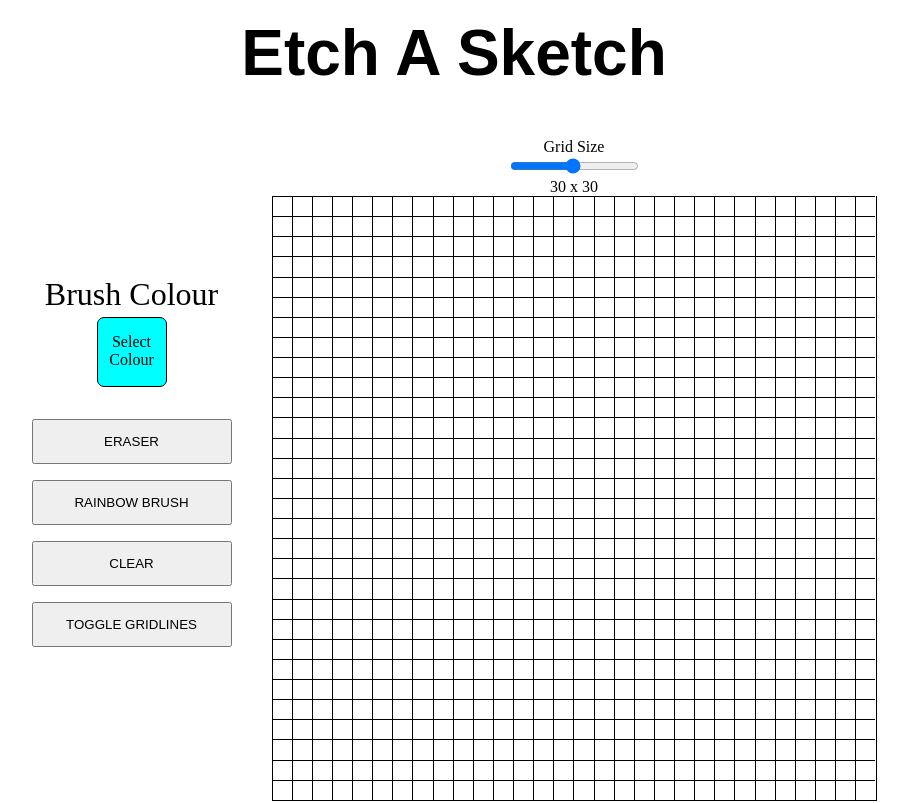
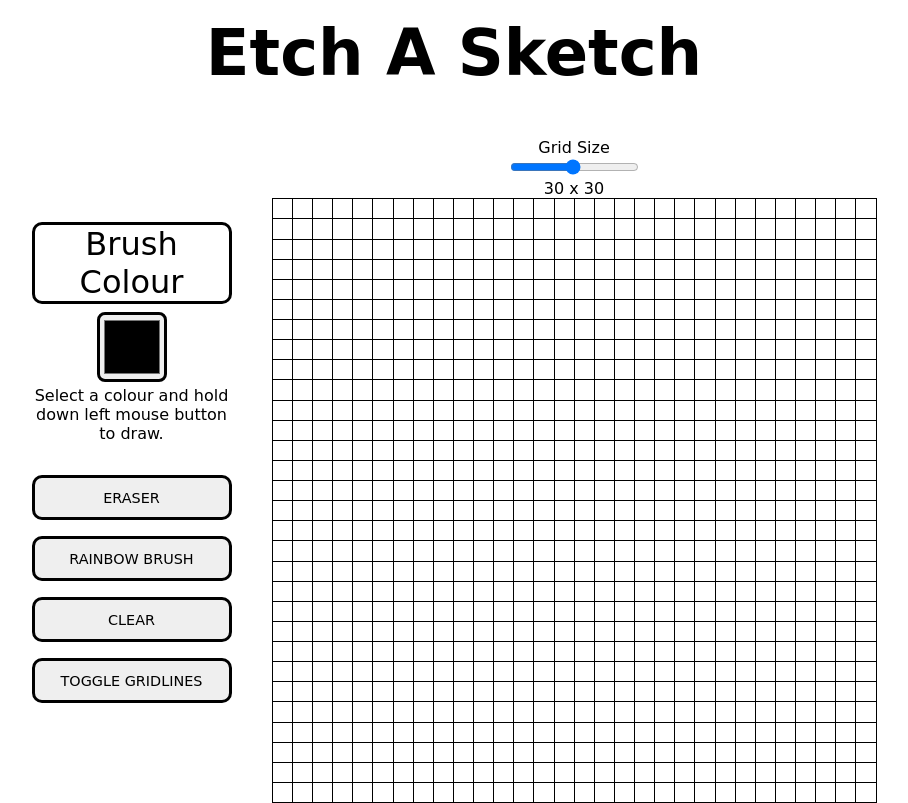
Before and after one commit to JPaulDev/etch-a-sketch, a plain HTML site: page index.html in a window 1280 px wide. Shown: the whole page, without its empty margins (186-1094 px from the left). Drawn offline with Linux system fonts and the light colour scheme.

Commit message:
Updated control panel style, added in brush functionality to allow user to paint on canvas.

```diff
--- a/index.html
+++ b/index.html
@@ -2,6 +2,7 @@
 <html lang="en">
   <head>
     <meta charset="UTF-8">
+    <meta name="viewport" content="width=device-width, initial-scale=1">
     <title>Etch A Sketch</title>
     <link rel="stylesheet" href="./styles/styles.css">
     <script src="./scripts/game-script.js" defer></script>
@@ -10,8 +11,11 @@
     <h1>Etch A Sketch</h1>
     <div class="main-container">
       <div class="controls-container">
-        <div id="brush-colour">Brush Colour</div>
-        <div id="colour-box">Select Colour</div>
+        <div class="brush-colour">Brush Colour</div>
+        <input type="color" class="colour-selector">
+        <div class="instructions">Select a colour and hold down left
+          mouse button to draw.
+        </div>
         <button id="eraser">ERASER</button>
         <button id="rainbow">RAINBOW BRUSH</button>
         <button id="clear">CLEAR</button>
--- a/scripts/game-script.js
+++ b/scripts/game-script.js
@@ -1,15 +1,28 @@
-const div = document.querySelector('.canvas');
-const slider = document.querySelector('input');
+const canvas = document.querySelector('.canvas');
+const slider = document.querySelector('.slider');
 const sliderValue = document.querySelector('.slider-value');
+const colourSelector = document.querySelector('.colour-selector');
+
+let mouseDown = false;
+window.addEventListener('pointerdown', () => {
+  mouseDown = true;
+});
+
+window.addEventListener('pointerup', () => {
+  mouseDown = false;
+});
+
+function brush() {
+  if (mouseDown) this.style.background = colourSelector.value;
+}
 
 function generatePixels(n) {
   for (let i = 0; i < n * n; i++) {
     const pixelBlock = document.createElement('div');
     pixelBlock.style.height = `${(600 / n / 600) * 100}%`;
     pixelBlock.style.width = `${(600 / n / 600) * 100}%`;
-    pixelBlock.style.borderTop = '1px solid black';
-    pixelBlock.style.borderLeft = '1px solid black';
-    div.appendChild(pixelBlock);
+    pixelBlock.addEventListener('mouseover', brush);
+    canvas.appendChild(pixelBlock);
   }
 }
 
@@ -21,6 +34,6 @@ slider.addEventListener('input', function updateValue() {
 });
 
 slider.addEventListener('mouseup', () => {
-  div.replaceChildren();
+  canvas.replaceChildren();
   generatePixels(slider.value);
 });
--- a/styles/styles.css
+++ b/styles/styles.css
@@ -1,11 +1,11 @@
 * {
   box-sizing: border-box;
+  font-family: 'Lobster', cursive, sans-serif;
 }
 
 h1 {
   text-align: center;
   font-size: 4rem;
-  font-family: 'MV Boli', 'Arial', sans-serif;
   margin-top: 1rem;
   margin-bottom: 3rem;
 }
@@ -16,6 +16,14 @@ h1 {
   flex-wrap: wrap-reverse;
 }
 
+.canvas-container {
+  display: flex;
+  flex-direction: column;
+  flex: 1;
+  max-width: 605px;
+  margin: 0 0.5rem;
+}
+
 .canvas {
   box-sizing: content-box;
   border-bottom: 1px solid black;
@@ -24,14 +32,14 @@ h1 {
   aspect-ratio: 1/1;
   display: flex;
   flex-wrap: wrap;
+  /* Removes 1 pixel gaps on canvas edges that appear at certain block sizes */
+  justify-content: flex-end;
+  align-content: flex-end;
 }
 
-.canvas-container {
-  display: flex;
-  flex-direction: column;
-  flex: 1;
-  max-width: 605px;
-  margin: 0 0.5rem;
+.canvas div {
+  border-left: 1px solid black;
+  border-top: 1px solid black;
 }
 
 .grid-size,
@@ -42,38 +50,51 @@ h1 {
   text-align: center;
 }
 
+.slider {
+  cursor: pointer;
+}
+
 .controls-container {
   display: flex;
   flex-direction: column;
   max-width: 200px;
-  min-width: 150px;
+  min-width: 120px;
   flex: 1;
   margin-right: 2rem;
   margin-left: 0.5rem;
   justify-content: center;
 }
 
-#brush-colour {
+.brush-colour {
   text-align: center;
-  margin-bottom: 0.3rem;
+  margin-bottom: 0.5rem;
   font-size: 2rem;
+  border: 3px solid black;
+  border-radius: 10px;
 }
 
-#colour-box {
+.colour-selector {
   width: 70px;
   height: 70px;
   align-self: center;
-  background-color: aqua;
+  border: 3px solid black;
+  border-radius: 8px;
+  margin-bottom: 0.3rem;
+  cursor: pointer;
+}
+
+.instructions {
+  text-align: center;
   margin-bottom: 2rem;
-  border: 1px solid black;
-  border-radius: 10%;
-  text-align: center;
-  padding-top: 15px;
 }
 
 button {
   margin-bottom: 1rem;
   height: 45px;
+  cursor: pointer;
+  border: 3px solid black;
+  border-radius: 10px;
+  font-size: 0.9rem;
 }
 
 body {
```
